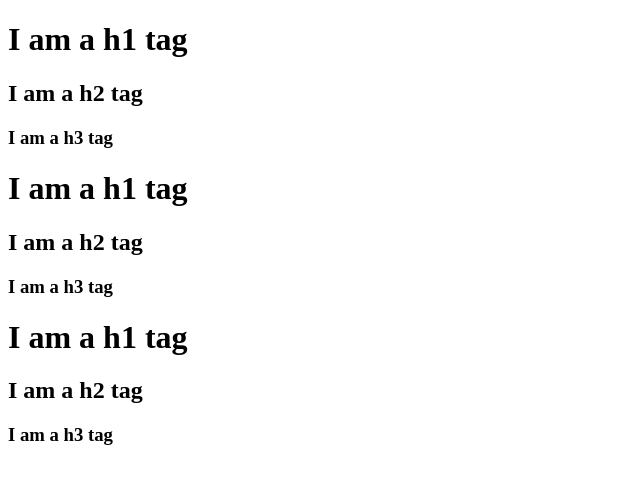
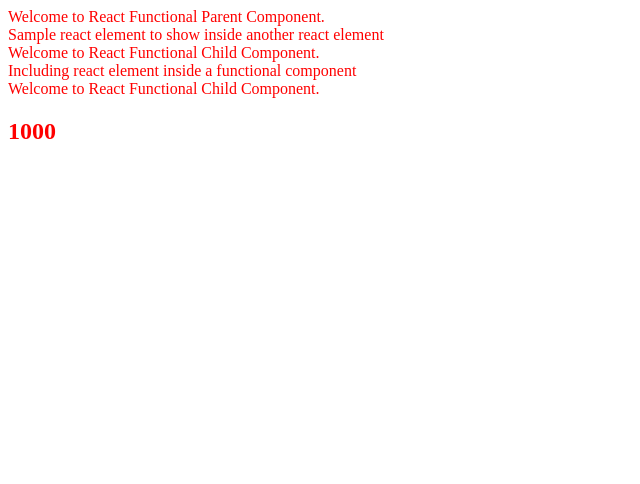
Before and after one commit to mrc-prasad5/Namaste-React-, a React (Vite) app: page / in a window 1280 px wide. Shown: the top 484 px of the page, without its empty margins (0-640 px from the left). Built offline with nearby package versions, Linux system fonts and the light colour scheme.

Commit message:
Episode - 3 commits

```diff
--- a/App.js
+++ b/App.js
@@ -1,23 +1,41 @@
 import React from "react";
 import ReactDOM   from "react-dom/client";
 
-const parent = React.createElement("div",{id:"parent"},[
-                 React.createElement("div",{id:"child1"},[
-                  React.createElement("h1",{},"I am a h1 tag"),
-                  React.createElement("h2",{},"I am a h2 tag"),
-                  React.createElement("h3",{},"I am a h3 tag")
-                 ]),
-                  React.createElement("div",{id:"child2"},[
-                    React.createElement("h1",{},"I am a h1 tag"),
-                    React.createElement("h2",{},"I am a h2 tag"),
-                    React.createElement("h3",{},"I am a h3 tag")
-                  ]),
-                  React.createElement("div",{id:"child3"},[
-                    React.createElement("h1",{},"I am a h1 tag"),
-                    React.createElement("h2",{},"I am a h2 tag"),
-                    React.createElement("h3",{},"I am a h3 tag")
-                  ])
-              ]);
+let num = 1000;
+
+//React core syntax for creating react element
+const heading = React.createElement("h1",{id:"heading"},"Welcome to React from core react");
+
+//React Element using JSX
+const sample = <div>Sample react element to show inside another react element</div>
+
+
+//Functional component to create react element using normal functions.
+const Title =  function ()  {
+                    return <div id="heading" className="root" tabIndex="1">
+                                Welcome to React Functional Child Component.
+                            </div>;
+                }
+
+//Including an element and a component inside a js variable
+const element = <div>
+                  {sample}
+                  {Title()}
+                  Including react element inside a functional component
+                </div>;
+
+
+
+// Functional component using arrow function.
+const HeadingComponent = () => {
+                            return <div id="heading" className="root" tabIndex="1">
+                                        Welcome to React Functional Parent Component.
+                                        {console.log('console works inside functional component')}
+                                        {element}
+                                        <Title/>
+                                        <h2>{num}</h2>
+                                    </div>;
+                        }
 
 const root = ReactDOM.createRoot(document.getElementById('root'));
-root.render(parent);
+root.render(<HeadingComponent/>);
--- a/index.html
+++ b/index.html
@@ -8,7 +8,9 @@
     <link rel="stylesheet" href="./index.css"/>
   </head>
   <body>
-    <div id="root"></div>
+    <div id="root">
+      <h1>React Not Rendered Yet</h1>
+    </div>
     <script type="module" src="./App.js"></script>
   </body>
 </html>
--- a/package.json
+++ b/package.json
@@ -4,8 +4,8 @@
   "description": "This is ReactJS learning series",
   "scripts": {
     "test": "jest",
-    "start": "rm -rf .parcel-cache && parcel",
-    "build": "rm -rf .parcel-cache && parcel build"
+    "start": "npx parcel index.html",
+    "build": "npx parcel build index.html"
   },
   "repository": {
     "type": "git",
```
Also changed, not shown: Episode-3.txt (added).
